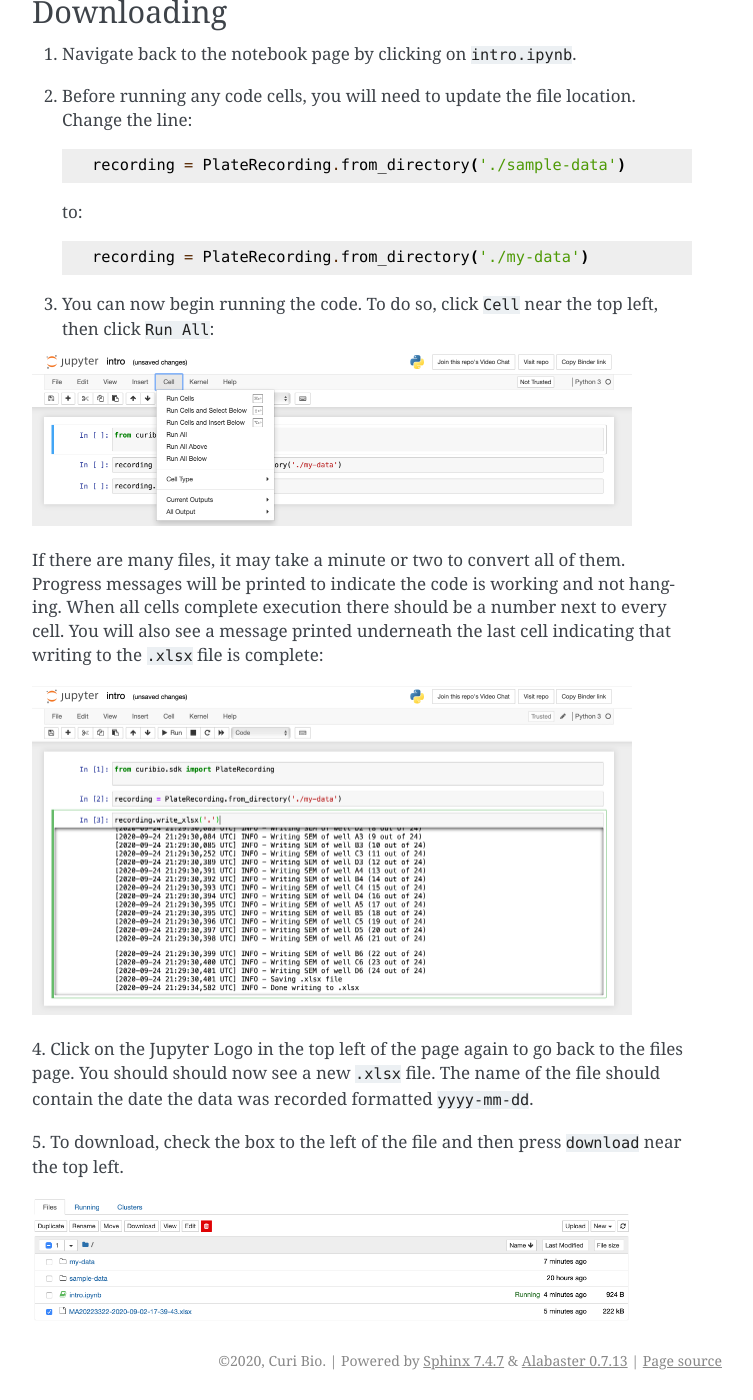
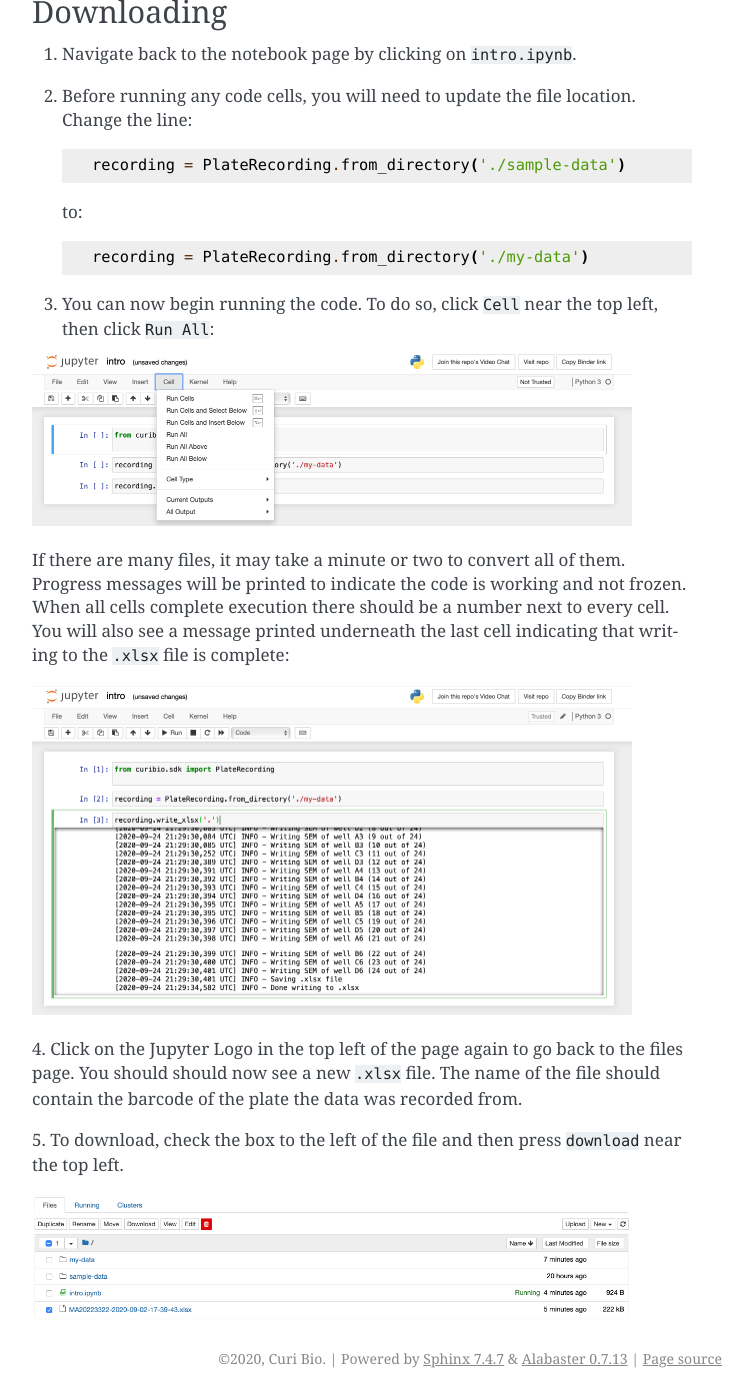
Before and after one commit to CuriBio/curibio.sdk, a Sphinx documentation site: the page built from docs/source/gettingstarted.rst, in a window 1280 px wide and 1400 px high, scrolled down 2827 px. Shown: the whole window, without its empty margins (388-1141 px from the left). Built offline with Sphinx 7.4.7, drawn with Linux system fonts in a browser that asks for light colours.

Commit message:
updated documentation

```diff
--- a/docs/source/gettingstarted.rst
+++ b/docs/source/gettingstarted.rst
@@ -107,7 +107,7 @@ Exporting Data to an Excel File and Downloading
     :width: 600
 
 If there are many files, it may take a minute or two to convert all of them.
-Progress messages will be printed to indicate the code is working and not hanging.
+Progress messages will be printed to indicate the code is working and not frozen.
 When all cells complete execution there should be a number next to every cell.
 You will also see a message printed underneath the last cell indicating that
 writing to the ``.xlsx`` file is complete:
@@ -117,7 +117,7 @@ writing to the ``.xlsx`` file is complete:
 
 4. Click on the Jupyter Logo in the top left of the page again to
 go back to the files page. You should should now see a new ``.xlsx`` file. The
-name of the file should contain the date the data was recorded formatted ``yyyy-mm-dd``.
+name of the file should contain the barcode of the plate the data was recorded from.
 
 5. To download, check the box to the left of the file and then press ``download``
 near the top left.
```
